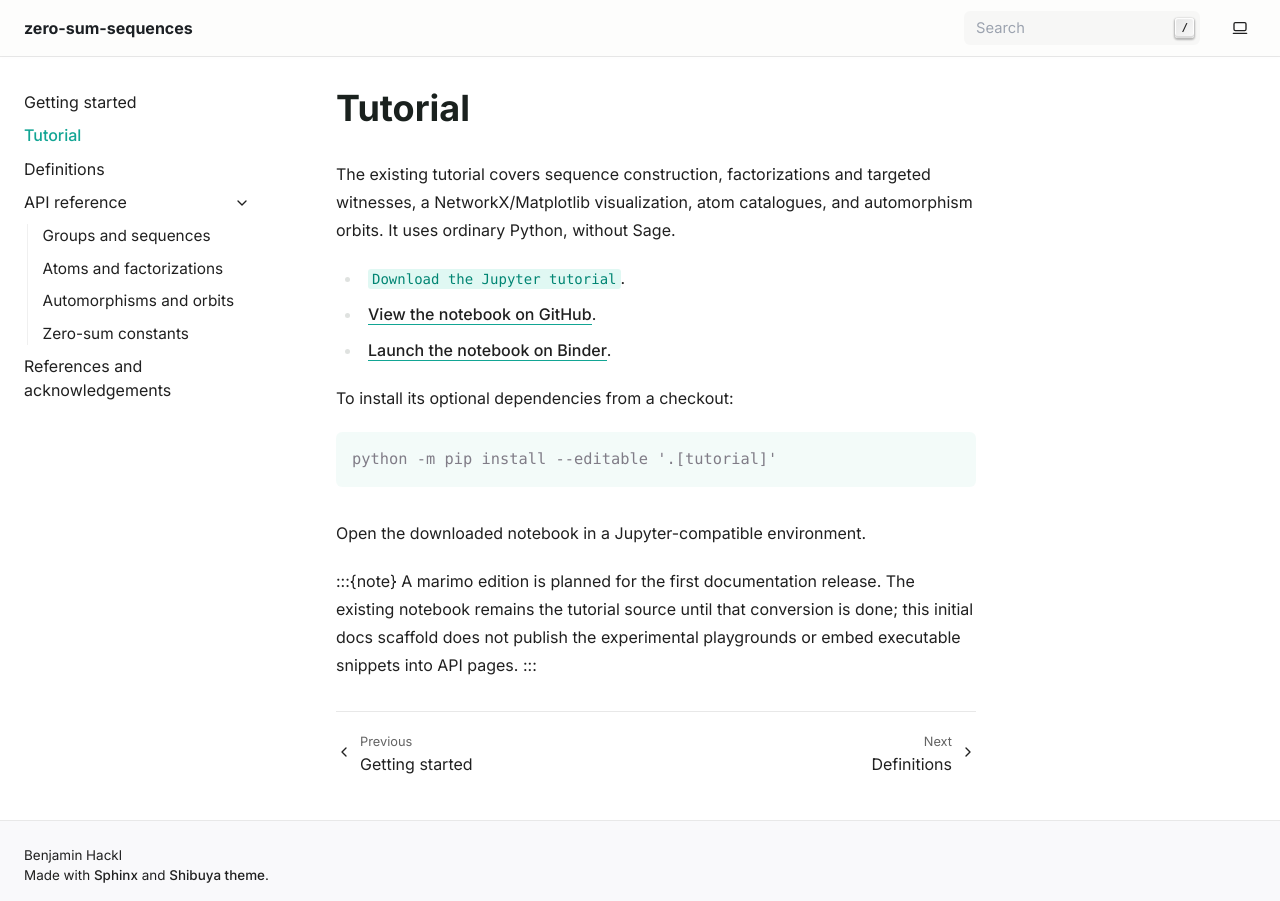
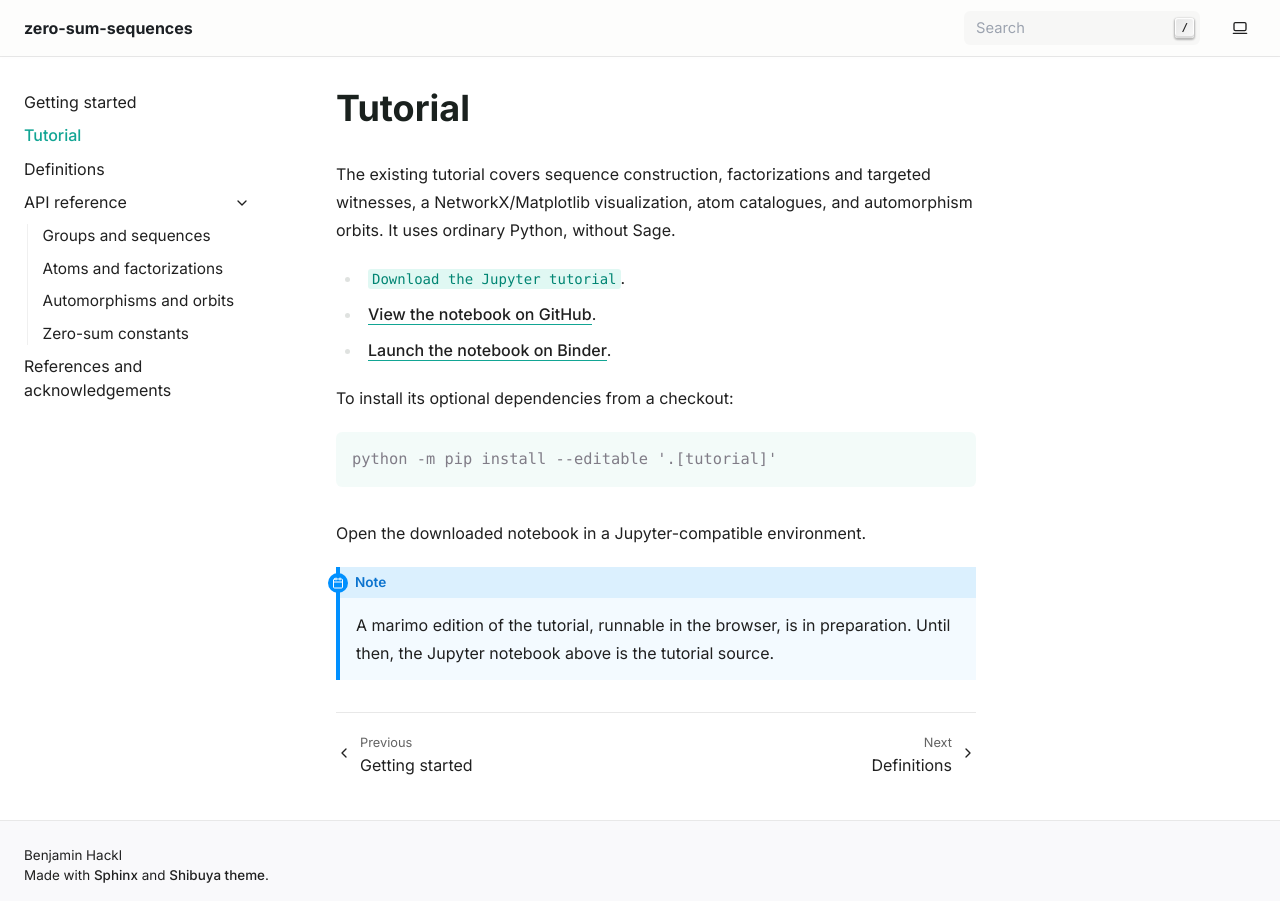
Before and after one commit to behackl/zero-sum-sequences, a Sphinx documentation site: the page built from docs/tutorial.md, in a window 1280 px wide. Built offline with Sphinx 7.4.7, drawn with Linux system fonts in a browser that asks for light colours.

Commit message:
Fix the tutorial page's note admonition

````diff
--- a/docs/tutorial.md
+++ b/docs/tutorial.md
@@ -16,9 +16,7 @@ python -m pip install --editable '.[tutorial]'
 
 Open the downloaded notebook in a Jupyter-compatible environment.
 
-:::{note}
-A marimo edition is planned for the first documentation release. The
-existing notebook remains the tutorial source until that conversion is
-done; this initial docs scaffold does not publish the experimental
-playgrounds or embed executable snippets into API pages.
-:::
+```{note}
+A marimo edition of the tutorial, runnable in the browser, is in
+preparation. Until then, the Jupyter notebook above is the tutorial source.
+```
````
